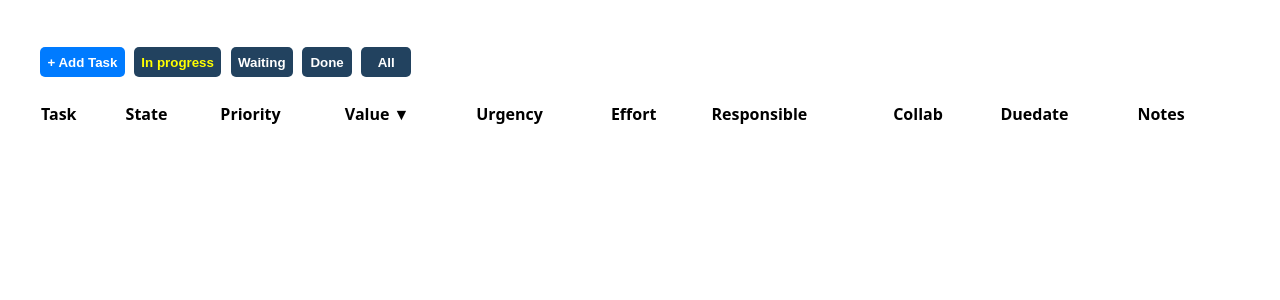
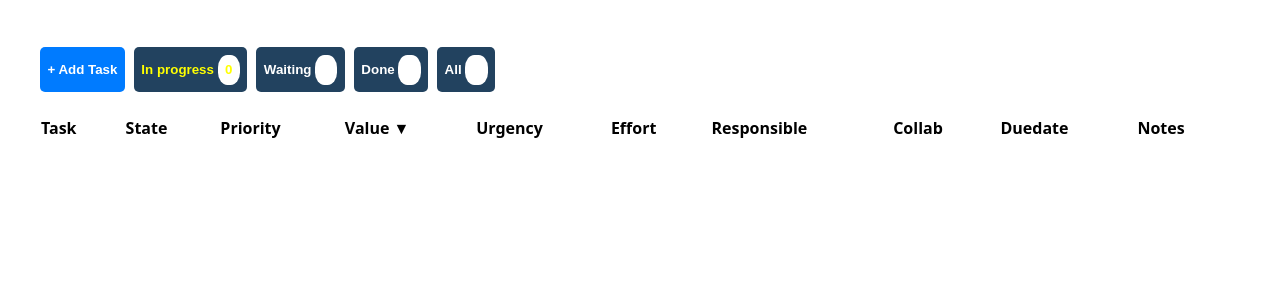
Before and after one commit to xintamosaik/actionable, a React (Vite) app: page / in a window 1280 px wide. Shown: the top 300 px of the page. Built offline with nearby package versions, Linux system fonts and the light colour scheme.

Commit message:
style: enhance Todo filtering display with counts for improved usability

```diff
--- a/src/App.tsx
+++ b/src/App.tsx
@@ -16,11 +16,25 @@ function filterTodos(todos: TodoItem[], filter: Filter): TodoItem[] {
   if (filter === 'ALL') return todos
   return todos.filter(todo => todo.state === filter)
 }
+function countByFilter(todos: TodoItem[]): Record<Filter, number> {
+  const counts: Record<Filter, number> = {
+    ALL: todos.length,
+    IN_PROGRESS: 0,
+    WAITING: 0,
+    DONE: 0,
+  }
+
+  for (const todo of todos) {
+    counts[todo.state] += 1
+  }
+
+  return counts
+}
 function App() {
 
   const [todos, setTodos] = useLocalStorage<TodoItem[]>('todox.todos', []);
   const [filter, setFilter] = useState<Filter>('IN_PROGRESS');
-
+  const counts = countByFilter(todos)
   const updateTodo = useCallback(
     (id: string, patch: Partial<TodoItem>) => {
       setTodos((prev) => prev.map((todo) => (todo.id === id ? { ...todo, ...patch } : todo)));
@@ -36,11 +50,14 @@ function App() {
         {FILTERS.map(({ id, label }) => (
           <button
             key={id}
+            style={{ display: 'inline-flex', alignItems: 'center', gap: '0.5ch' }}
             className={filter === id ? 'secondary active' : 'secondary'}
             onClick={() => setFilter(id)}
             aria-pressed={filter === id}
           >
             {label}
+            <span style={{padding: "1ch", backgroundColor: "Canvas", borderRadius: "42%"}}>{counts[id]}</span>
+
           </button>
         ))}
       </div>
```
